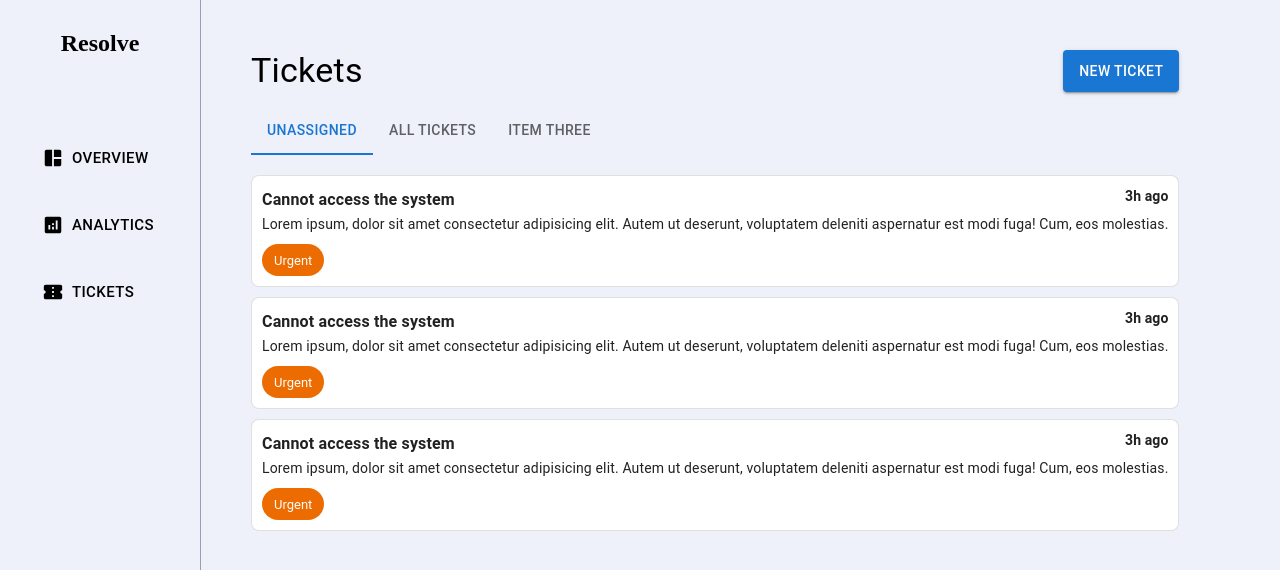
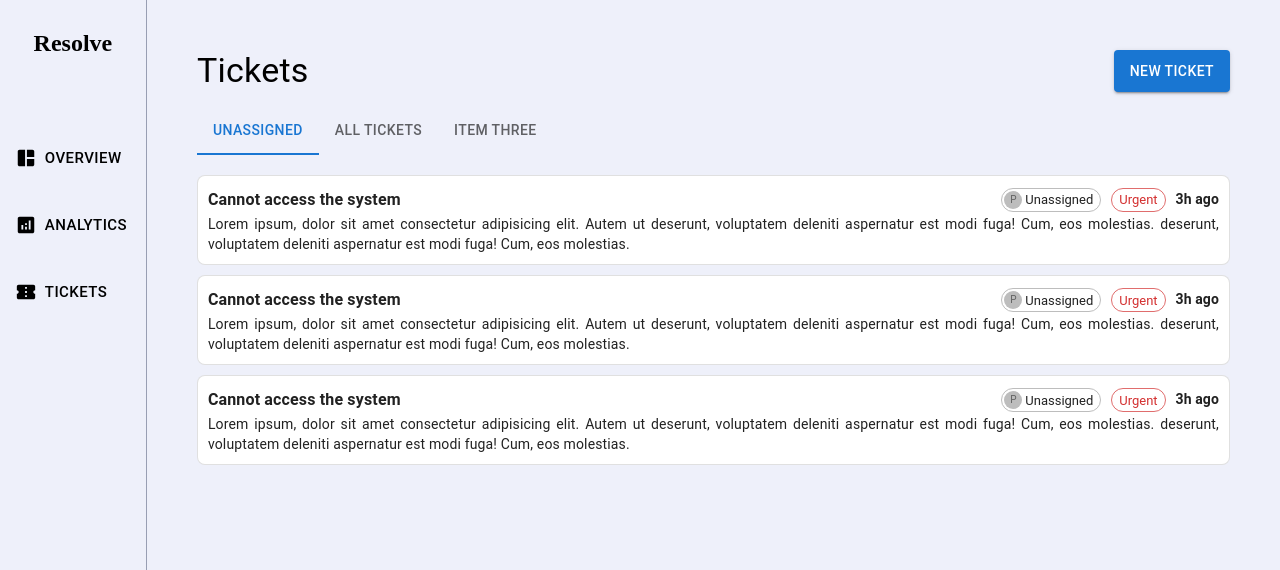
Before and after one commit to mohammedrehan275/resolve, a React (Vite) app: page / in a window 1280 px wide. Shown: the top 570 px of the page. Built offline with nearby package versions, Linux system fonts and the light colour scheme.

Commit message:
finalising ticket component

```diff
--- a/src/components/ticket/Ticket.css
+++ b/src/components/ticket/Ticket.css
@@ -3,5 +3,7 @@
     justify-content: space-between;
 }
 .tags{
-    margin-top: 10px;
+    display: flex;
+    align-items: center;
+    gap: 10px;
 }
--- a/src/components/ticket/Ticket.jsx
+++ b/src/components/ticket/Ticket.jsx
@@ -1,4 +1,4 @@
-import { Chip, Paper, Typography } from "@mui/material";
+import { Avatar, Chip, Paper, Typography } from "@mui/material";
 import "./Ticket.css";
 
 function Ticket() {
@@ -6,22 +6,37 @@ function Ticket() {
     <Paper
       elevation={0}
       variant="outlined"
-      sx={{ padding: "10px", borderRadius: "8px" }}
+      sx={{ padding: "10px", borderRadius: "8px", cursor: "pointer" }}
     >
       <div className="ticket__header">
         <Typography variant="subtitle1" sx={{ fontWeight: "600" }}>
           Cannot access the system
         </Typography>
-        <Typography variant="subtitle2" sx={{ fontWeight: "600" }}>3h ago</Typography>
+        <div className="tags">
+          <Chip
+            label="Unassigned"
+            variant="outlined"
+            // color="secondary"
+            size="small"
+            avatar={<Avatar>P</Avatar>}
+          />
+          <Chip label="Urgent" color="error" variant="outlined" size="small" />
+          <Typography variant="subtitle2" sx={{ fontWeight: "600" }}>
+            3h ago
+          </Typography>
+        </div>
       </div>
-      <Typography variant="body2">
+      <Typography
+        variant="body2"
+        sx={{
+          textAlign: "justify",
+        }}
+      >
         Lorem ipsum, dolor sit amet consectetur adipisicing elit. Autem ut
         deserunt, voluptatem deleniti aspernatur est modi fuga! Cum, eos
-        molestias.
+        molestias. deserunt, voluptatem deleniti aspernatur est modi fuga! Cum,
+        eos molestias.
       </Typography>
-      <div className="tags">
-        <Chip label="Urgent" color="warning"/>
-      </div>
     </Paper>
   );
 }
```
